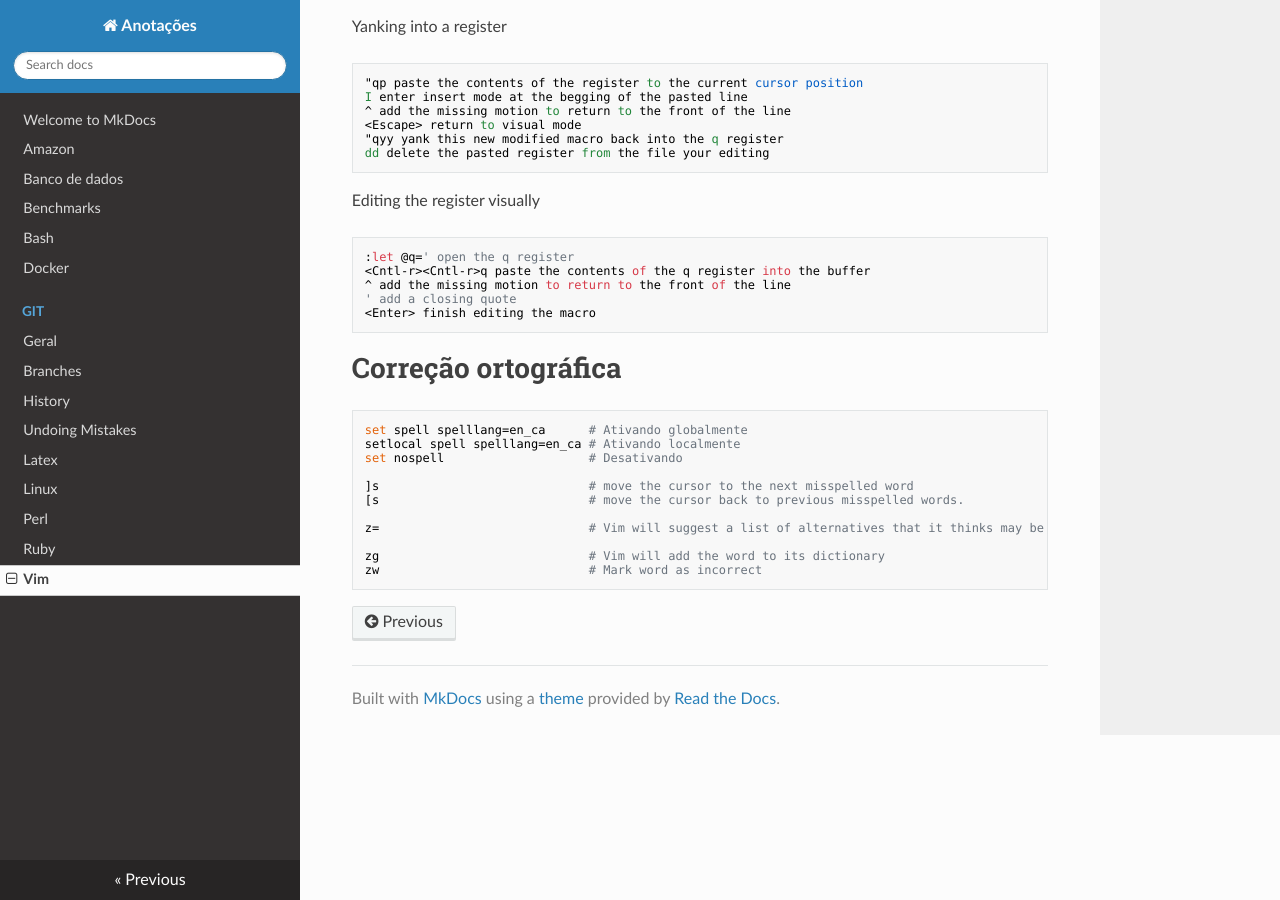
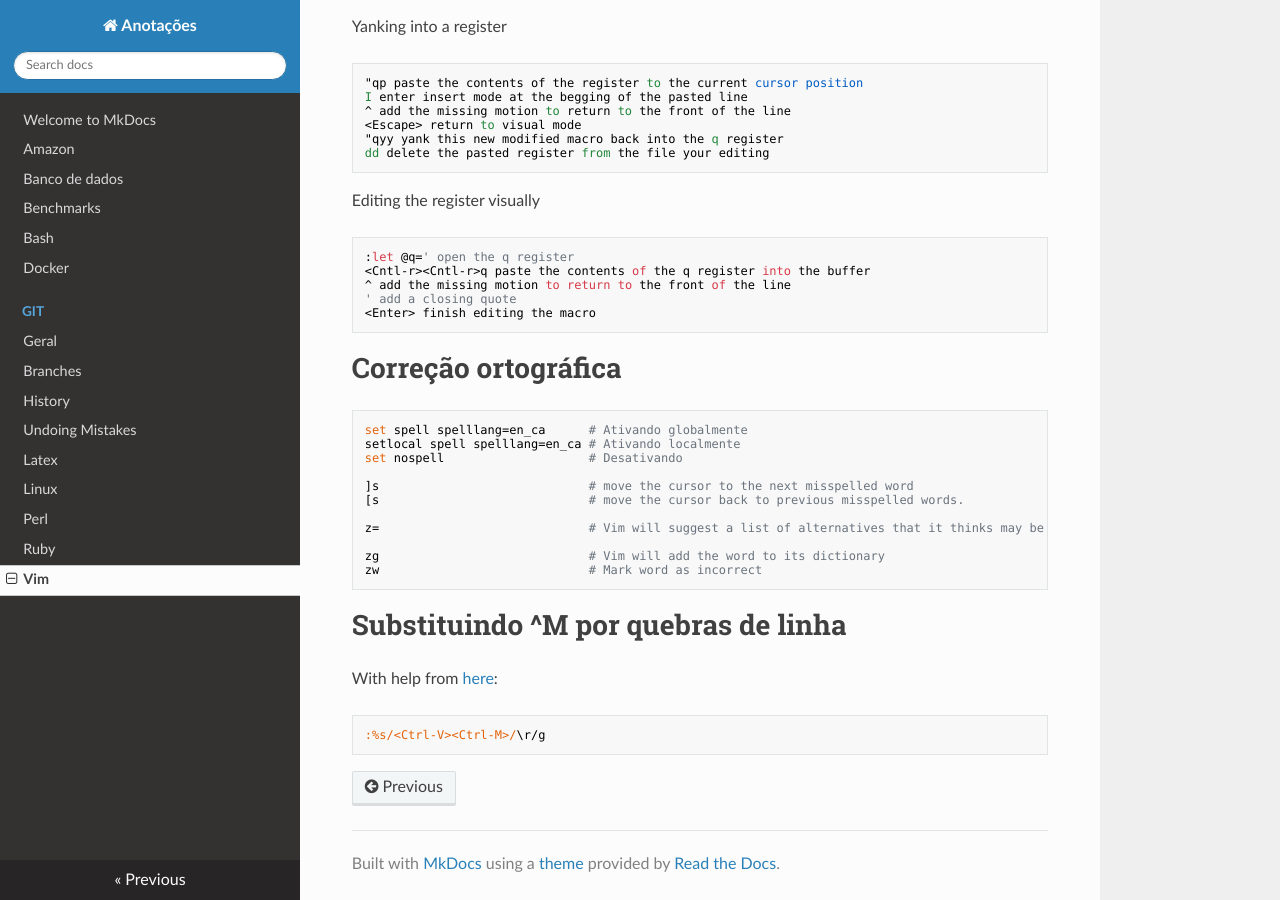
Before and after one commit to hposca/useful_notes, an MkDocs documentation site: the page built from docs/vim.md, in a window 1280 px wide and 900 px high, scrolled down 1301 px. Built offline with MkDocs 1.6.1, drawn with Linux system fonts in a browser that asks for light colours; nearby versions of some CDN libraries; old or Windows-style settings are respelled for this version of MkDocs.

Commit message:
Dica do vim para substituir ^M por quebras de linha

```diff
--- a/docs/vim.md
+++ b/docs/vim.md
@@ -94,3 +94,9 @@ z=                             # Vim will suggest a list of alternatives that it
 zg                             # Vim will add the word to its dictionary
 zw                             # Mark word as incorrect
 ~~~
+
+# Substituindo ^M por quebras de linha
+
+With help from [here](http://stackoverflow.com/questions/811193/how-to-convert-the-m-linebreak-to-normal-linebreak-in-a-file-opened-in-vim):
+
+    :%s/<Ctrl-V><Ctrl-M>/\r/g
```
